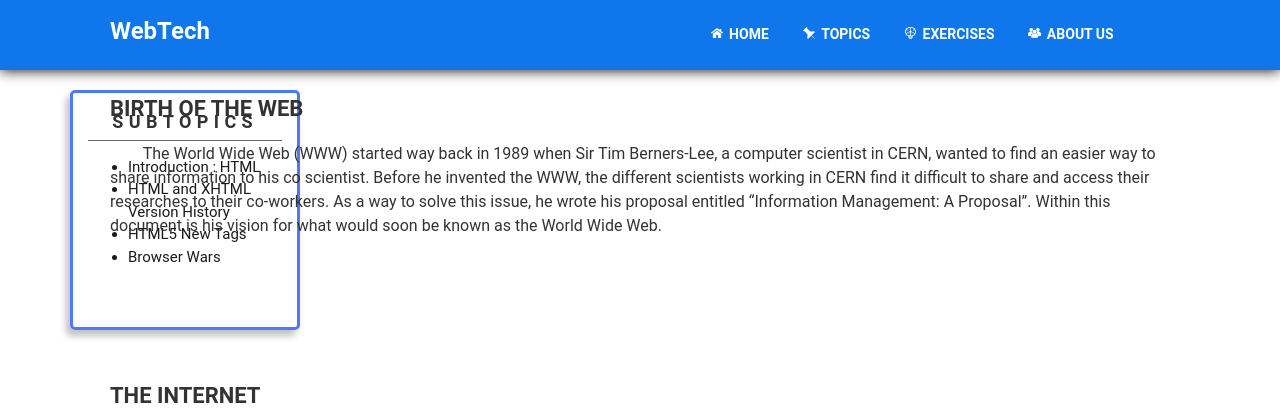
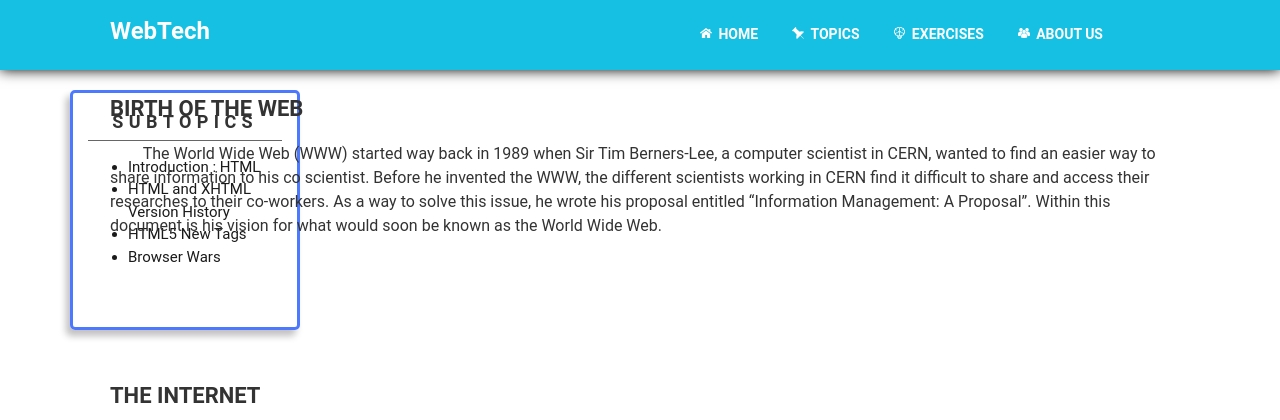
Before and after one commit to 2164179mary/WEBTECHLEC, a PHP site: page /links/topic1.html in a window 1280 px wide. Shown: the top 420 px of the page. Run offline with PHP 8.4, Linux system fonts and the light colour scheme.

Commit message:
updated the styles.css

```diff
--- a/Template/styles/styles.css
+++ b/Template/styles/styles.css
@@ -140,7 +140,7 @@ h4 {
 }
 
 .nav-menu {
-    width: 49%;
+    width: 50%;
 }
 
 .logo {
@@ -163,7 +163,7 @@ header {
     top: 0;
     z-index: 10;
     width: 100%;
-    background: #0f77eb;
+    background: #15c0e3;
     transition: 0.5s;
     color: #fff;
     padding: 12px 10px 7px 0;
@@ -233,7 +233,7 @@ section * {
 /* Introduction Section */
 
 #intro {
-    margin-top: 5.5em;
+    margin-top: 5em;
     text-align: left;
     background-color: #fff;
     color: #000;
@@ -243,9 +243,10 @@ section * {
     font-weight: 300;
     font-size: 18px;
     line-height: 1.7em;
+    z-index: 1;
 }
 
-#intro img {
+#intro video {
     width: 100%;
     height: 400px;
 }
@@ -395,7 +396,7 @@ figure.topic-container:hover figcaption::before {
 /* Footer */
 
 footer {
-    background-color: #0f77eb;
+    background-color: #7ab8fa;
     color: #ffff;
     width: 100%;
     position: absolute;
```
